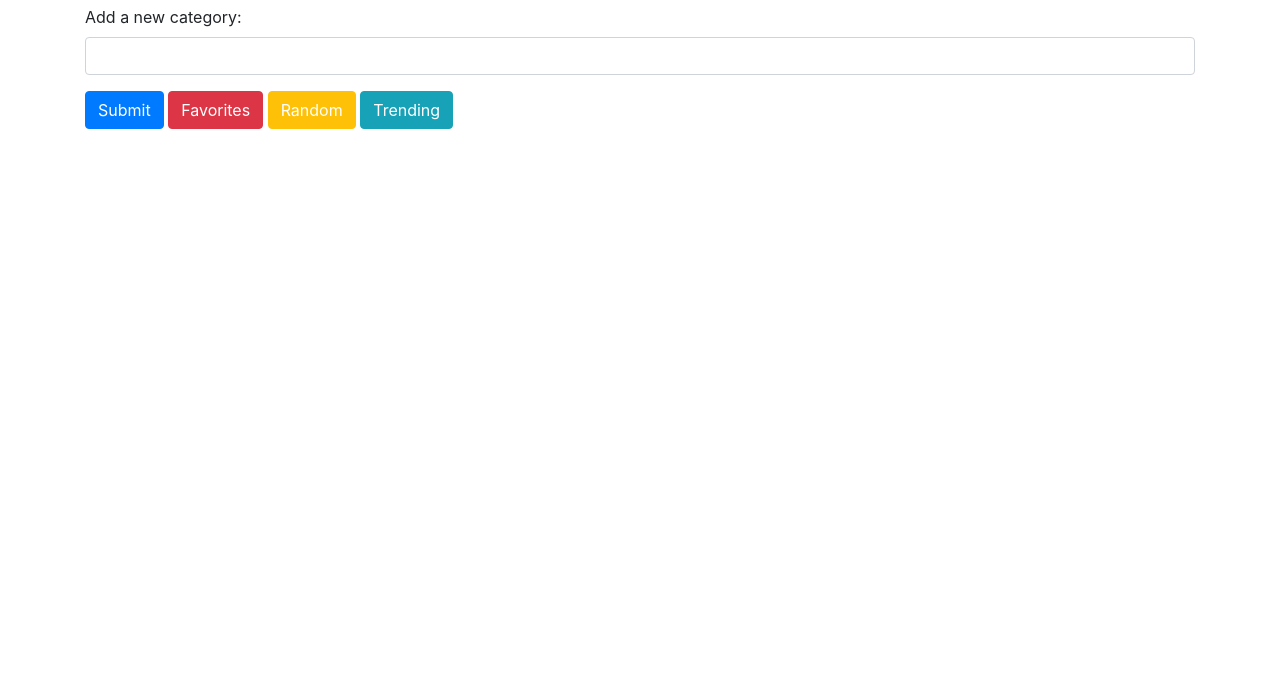
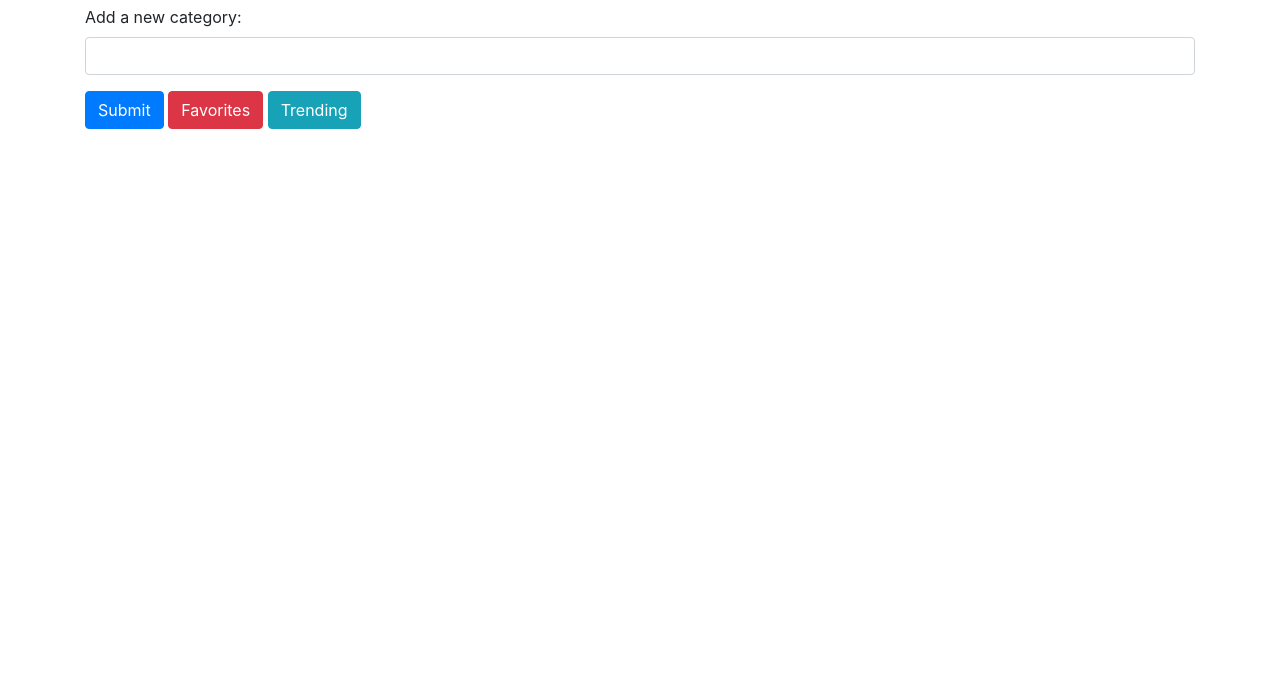
Before and after one commit to Dylan-Thomson/GifTastic, a plain HTML site: page index.html in a window 1280 px wide. Shown: the part 105-800 px from the top of the page. Drawn offline with nearby package versions, Linux system fonts and the light colour scheme.

Commit message:
Hide random button

```diff
--- a/index.html
+++ b/index.html
@@ -27,7 +27,7 @@
             </div>
             <button class="btn btn-primary" id="submit-category">Submit</button>
             <button class="btn btn-danger" id="get-favorites">Favorites</button>
-            <button class="btn btn-warning text-white" id="get-random">Random</button>
+            <!-- <button class="btn btn-warning text-white" id="get-random">Random</button> -->
             <button class="btn btn-info" id="get-trending">Trending</button>
         </form>
         <div id="gif-container"></div>
```
